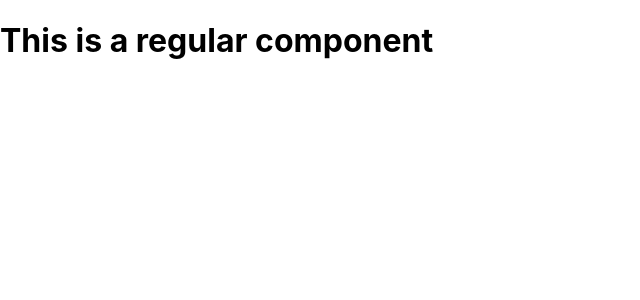
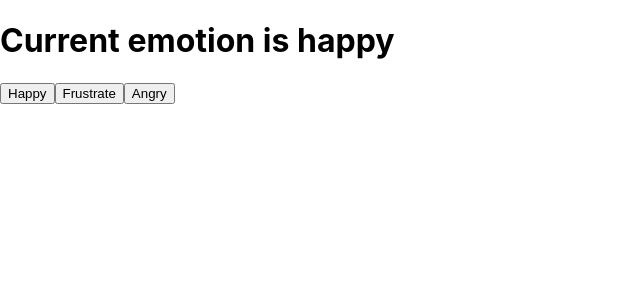
Before and after one commit to alexmurithi/ReactApp, a React (Create React App) app: page / in a window 1280 px wide. Shown: the top 300 px of the page, without its empty margins (0-640 px from the left). Built offline with nearby package versions, Linux system fonts and the light colour scheme.

Commit message:
useStateHook

```diff
--- a/src/App.js
+++ b/src/App.js
@@ -1,31 +1,18 @@
-import React from 'react';
+import React,{useState} from 'react';
 import './App.css';
 
-function SecretComponent(){
-  return <h1>This is a secret component</h1>
-}
-
-function RegularComponent(){
-  return <h1>This is a regular component</h1>
-}
-
-
-
-
-function App({authorized}) {
+function App() {
+  const [emotion, setEmotion] =useState("happy")
  return(
    <>
-   {authorized ? <RegularComponent /> : <SecretComponent />}
+   <h1>Current emotion is {emotion}</h1>
+   <button onClick={()=>setEmotion("happy")}>Happy</button>
+   <button onClick={()=>setEmotion("frustrated")}>Frustrate</button>
+   <button onClick={()=>setEmotion("Angry")}>Angry</button>
    </>
  )
 
 }
 
 
-const [protein,drink] =["eggs","soda","milk"]
-console.log(protein,drink)
-
-const [, drinks] =["eggs","soda","milk"]
-console.log(drinks)
-
 export default App;
--- a/src/index.js
+++ b/src/index.js
@@ -5,7 +5,7 @@
 // import reportWebVitals from './reportWebVitals';
 
 ReactDOM.render(
-  <App authorized="false"/>,
+  <App />,
 
   document.getElementById('root')
 );
```
